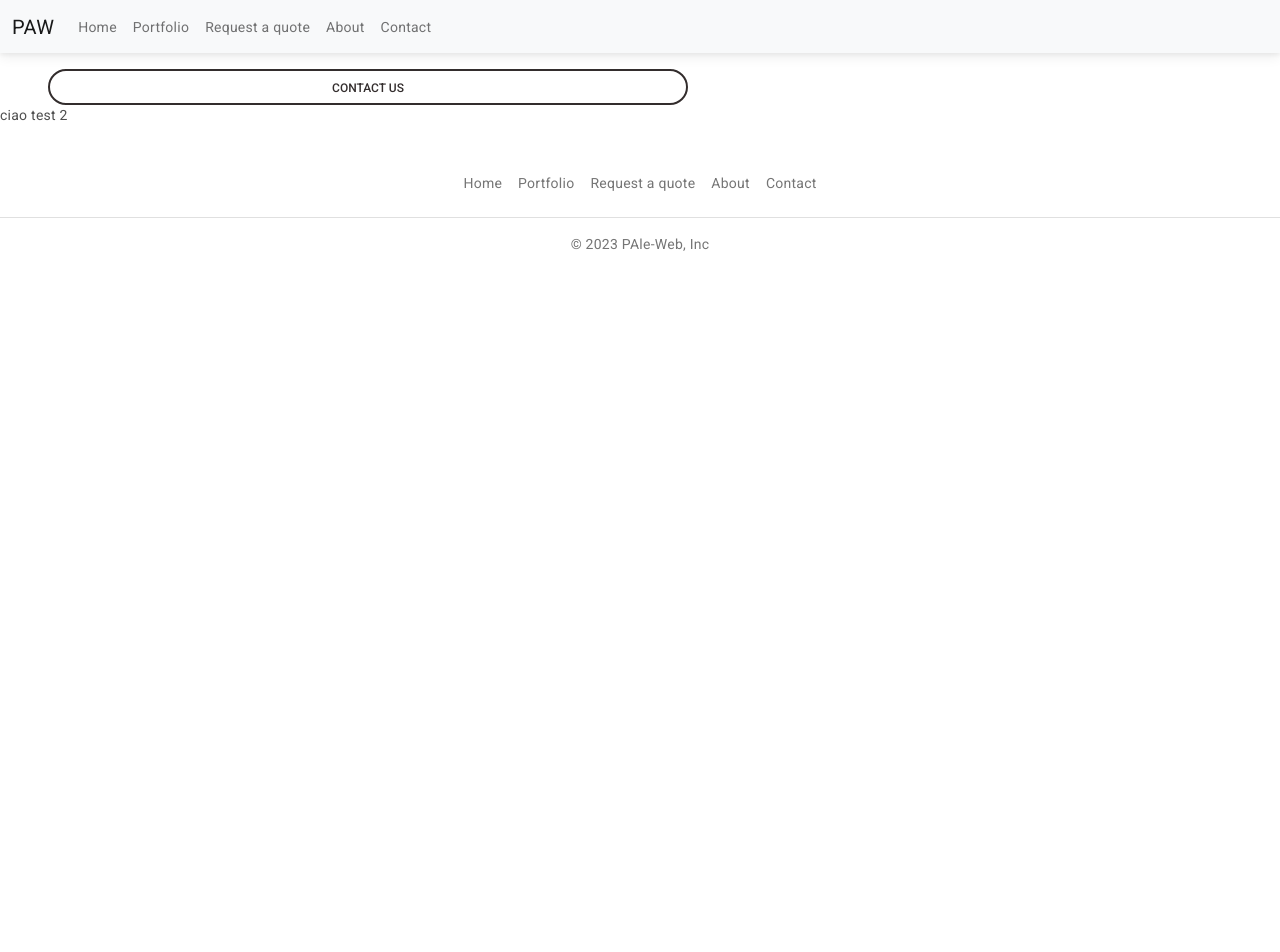
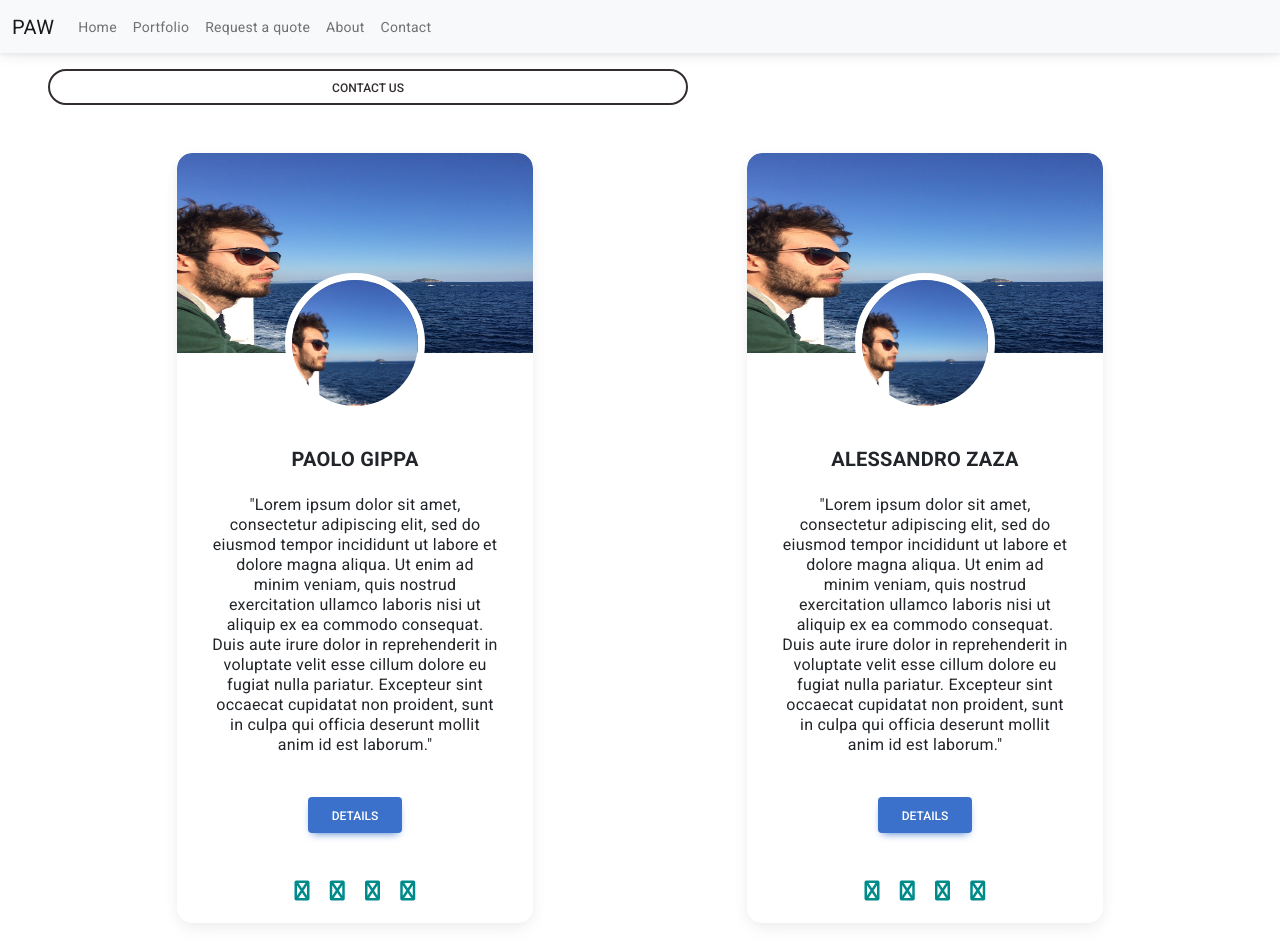
Before and after one commit to AlessandroZaza/Portfolio_Preventivo, an Angular app: page /portfolio in a window 1280 px wide. Shown: the top 952 px of the page. Before the commit the page ends 800 px from the top, so only its background shows below. Built offline with nearby package versions, Linux system fonts and the light colour scheme.

Commit message:
creazione card portfolio

```diff
--- a/src/app/components/portfolio/portfolio.component.html
+++ b/src/app/components/portfolio/portfolio.component.html
@@ -1,11 +1,81 @@
-<button
-  type="button"
-  routerLink="../portfolio-paolo"
-  class="btn btn-outline-dark btn-rounded w-50 ms-5 mt-3"
->
+<button type="button" routerLink="../portfolio-paolo" class="btn btn-outline-dark btn-rounded w-50 ms-5 mt-3">
   Contact Us
 </button>
-<p>
-  ciao
-  test 2
-</p>
+<div class="profile-area mt-5">
+  <div class="container">
+    <div class="row d-flex justify-content-around">
+
+      <div class="col-md-6 col-lg-5 col-xl-4 col-xxl-4">
+        <div class="card" style="box-sizing: 0 0 30px rgba(0,0,0.5); overflow: hidden; border-radius: 15px;">
+
+          <div class="img1"><img class="w-100"
+              style="height: 200px; border-top-right-radius: 15px; border-top-left-radius: 15px;"
+              src="../../../assets/portraits/paolo-portrait.jpg" alt="">
+          </div>
+
+          <div class="img2 position-relative mx-auto">
+            <img
+              style="display: block; z-index: 1; width: 140px; height: 140px; border-radius: 50%; border: 7px solid #fff; margin-top: -80px;"
+              src="../../../assets/portraits/paolo-portrait.jpg" alt="">
+          </div>
+
+          <div class="main-text" style="padding: 30px 0; text-align: center;">
+            <h2 style="text-transform: uppercase; font-weight: 900; font-size: 20px; margin: 0 0 20px;">Paolo Gippa</h2>
+            <p style="font-size: 16px; padding: 0 35px;">"Lorem ipsum dolor sit amet, consectetur adipiscing elit, sed
+              do eiusmod tempor incididunt
+              ut labore et
+              dolore magna aliqua. Ut enim ad minim veniam, quis nostrud exercitation ullamco laboris nisi ut aliquip ex
+              ea commodo consequat. Duis aute irure dolor in reprehenderit in voluptate velit esse cillum dolore eu
+              fugiat
+              nulla pariatur. Excepteur sint occaecat cupidatat non proident, sunt in culpa qui officia deserunt mollit
+              anim id est laborum."</p>
+          </div>
+          <button type="button" routerLink="../portfolio-paolo" class="btn btn-primary mb-5 mx-auto">Details</button>
+          <div class="socials text-center" style="padding-bottom: 20px;">
+            <i class="fa fa-facebook" style="font-size: 20px; color: darkcyan; padding: 0 10px;"></i>
+            <i class="fa fa-linkedin" style="font-size: 20px; color: darkcyan; padding: 0 10px;"></i>
+            <i class="fa fa-instagram" style="font-size: 20px; color: darkcyan; padding: 0 10px;"></i>
+            <i class="fa fa-github" style="font-size: 20px; color: darkcyan; padding: 0 10px;"></i>
+          </div>
+        </div>
+      </div>
+
+      <div class="col-md-6 col-lg-5 col-xl-4 col-xxl-4 mt-5 mt-md-0">
+        <div class="card" style="box-sizing: 0 0 30px rgba(0,0,0.5); overflow: hidden; border-radius: 15px;">
+
+          <div class="img1"><img class="w-100"
+              style="height: 200px; border-top-right-radius: 15px; border-top-left-radius: 15px;"
+              src="../../../assets/portraits/paolo-portrait.jpg" alt="">
+          </div>
+
+          <div class="img2 position-relative mx-auto">
+            <img
+              style="display: block; z-index: 1; width: 140px; height: 140px; border-radius: 50%; border: 7px solid #fff; margin-top: -80px;"
+              src="../../../assets/portraits/paolo-portrait.jpg" alt="">
+          </div>
+
+          <div class="main-text" style="padding: 30px 0; text-align: center;">
+            <h2 style="text-transform: uppercase; font-weight: 900; font-size: 20px; margin: 0 0 20px;">Alessandro Zaza
+            </h2>
+            <p style="font-size: 16px; padding: 0 35px;">"Lorem ipsum dolor sit amet, consectetur adipiscing elit, sed
+              do eiusmod tempor incididunt
+              ut labore et
+              dolore magna aliqua. Ut enim ad minim veniam, quis nostrud exercitation ullamco laboris nisi ut aliquip ex
+              ea commodo consequat. Duis aute irure dolor in reprehenderit in voluptate velit esse cillum dolore eu
+              fugiat
+              nulla pariatur. Excepteur sint occaecat cupidatat non proident, sunt in culpa qui officia deserunt mollit
+              anim id est laborum."</p>
+          </div>
+          <button type="button" routerLink="../portfolio-alessandro" class="btn btn-primary mb-5 mx-auto">Details</button>
+          <div class="socials text-center" style="padding-bottom: 20px;">
+            <i class="fa fa-facebook" style="font-size: 20px; color: darkcyan; padding: 0 10px;"></i>
+            <i class="fa fa-linkedin" style="font-size: 20px; color: darkcyan; padding: 0 10px;"></i>
+            <i class="fa fa-instagram" style="font-size: 20px; color: darkcyan; padding: 0 10px;"></i>
+            <i class="fa fa-github" style="font-size: 20px; color: darkcyan; padding: 0 10px;"></i>
+          </div>
+        </div>
+      </div>
+
+    </div>
+  </div>
+</div>
```
